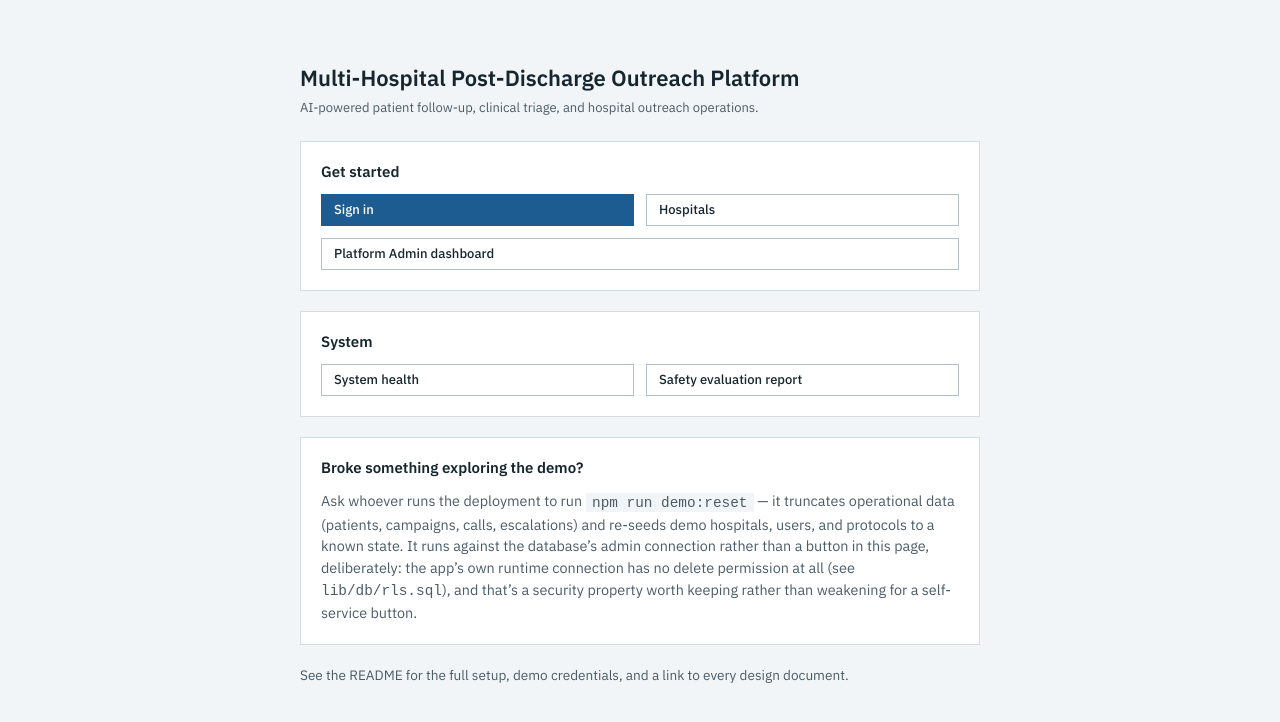
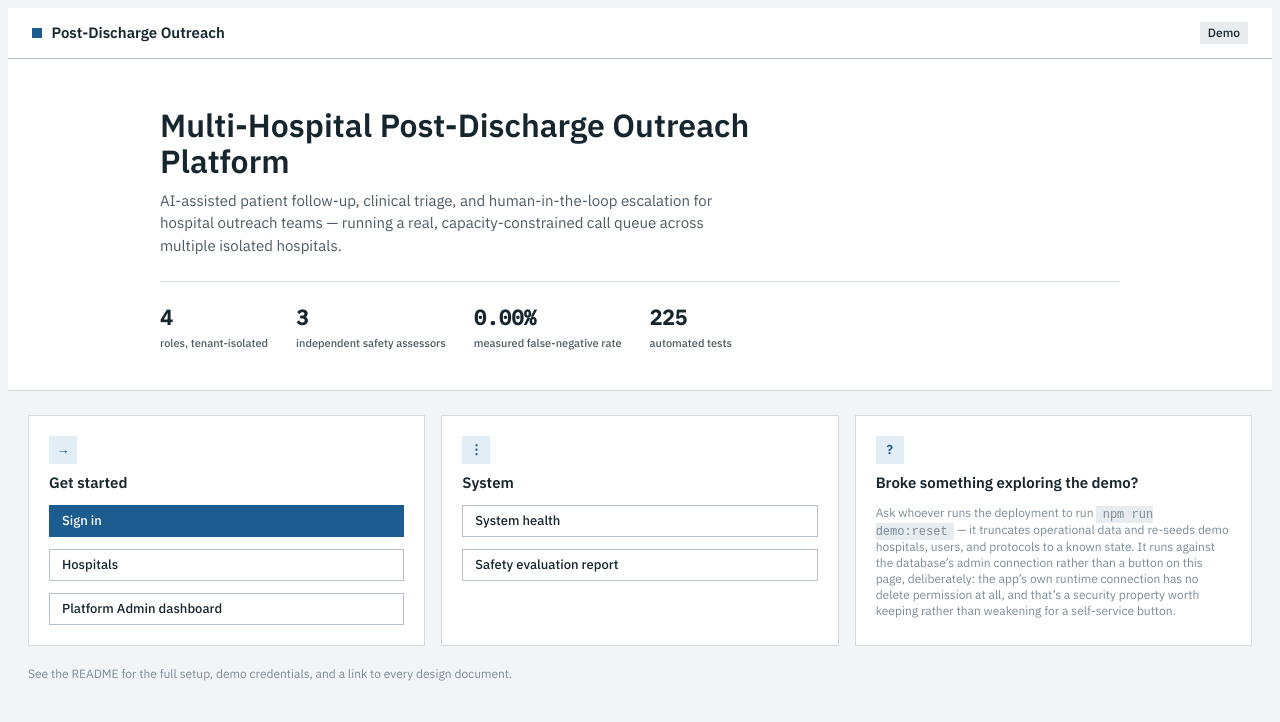
Before and after one commit to PavanSuryaChintada/M-H-P-D-OP-AI-PROF, a Next.js app: page / in a window 1280 px wide. Shown: the top 722 px of the page. Built offline with nearby package versions, Linux system fonts and the light colour scheme.

Commit message:
fix: add a real header and hero section to the landing/login pages

```diff
--- /dev/null
+++ b/app/SiteHeader.tsx
@@ -0,0 +1,18 @@
+import Link from "next/link";
+
+// A persistent top bar for the two pages that sit outside any hospital
+// context (landing, login) - HospitalNav plays this role everywhere else.
+// Without this, those two pages had no header at all, just a heading
+// floating at the top of a narrow column - the biggest single reason the
+// app read as "empty" rather than as a real product's front door.
+export default function SiteHeader({ tag }: { tag?: string }) {
+  return (
+    <header className="site-header">
+      <Link href="/" className="site-header-brand">
+        <span className="site-header-mark" />
+        Post-Discharge Outreach
+      </Link>
+      {tag && <span className="badge">{tag}</span>}
+    </header>
+  );
+}
--- a/app/globals.css
+++ b/app/globals.css
@@ -552,6 +552,103 @@ textarea:focus {
   min-width: 220px;
 }
 
+/* Site header — the landing and login pages sit outside any hospital
+   context, so HospitalNav doesn't apply; this is their equivalent. */
+.site-header {
+  display: flex;
+  align-items: center;
+  gap: 0.75rem;
+  padding: 0.85rem 1.5rem;
+  border-bottom: 1px solid var(--hairline-firm);
+  background: var(--paper);
+}
+.site-header-brand {
+  display: flex;
+  align-items: center;
+  gap: 0.6rem;
+  font-weight: 600;
+  font-size: 15px;
+  color: var(--ink);
+}
+.site-header-brand:hover {
+  text-decoration: none;
+  color: var(--ink);
+}
+.site-header-mark {
+  display: inline-block;
+  width: 10px;
+  height: 10px;
+  background: var(--action);
+  flex: none;
+}
+.site-header .badge {
+  margin-left: auto;
+}
+
+/* Landing page hero */
+.hero {
+  padding: 3rem 1.5rem 2.5rem;
+  border-bottom: 1px solid var(--hairline);
+  background: var(--paper);
+}
+.hero-inner {
+  max-width: 960px;
+  margin: 0 auto;
+}
+.hero h1 {
+  font-size: 2rem;
+  line-height: 1.15;
+  max-width: 640px;
+  margin-bottom: 0.6rem;
+}
+.hero p {
+  color: var(--ink-2);
+  font-size: 15px;
+  max-width: 560px;
+  margin-bottom: 1.25rem;
+}
+.fact-strip {
+  display: flex;
+  flex-wrap: wrap;
+  gap: 1.75rem;
+  margin-top: 1.5rem;
+  padding-top: 1.25rem;
+  border-top: 1px solid var(--hairline);
+}
+.fact-strip .fact .value {
+  font-family: "IBM Plex Mono", ui-monospace, monospace;
+  font-size: 1.3rem;
+  font-weight: 600;
+  color: var(--ink);
+}
+.fact-strip .fact .label {
+  display: block;
+  margin-top: 2px;
+}
+
+/* Feature/action card grid */
+.card-grid {
+  display: grid;
+  grid-template-columns: repeat(auto-fit, minmax(260px, 1fr));
+  gap: 1rem;
+  margin-bottom: 1.25rem;
+}
+.card-grid .card {
+  margin-bottom: 0;
+}
+.card-icon {
+  width: 28px;
+  height: 28px;
+  display: inline-flex;
+  align-items: center;
+  justify-content: center;
+  background: var(--action-weak);
+  color: var(--action);
+  font-weight: 600;
+  font-size: 13px;
+  margin-bottom: 0.6rem;
+}
+
 @media (prefers-reduced-motion: reduce) {
   * {
     animation: none !important;
--- a/app/page.tsx
+++ b/app/page.tsx
@@ -1,16 +1,45 @@
 import Link from "next/link";
+import SiteHeader from "./SiteHeader";
 
 // Doc 23 R6 — a real landing page. Every other page in this app is
 // reachable from here; nothing is a URL you have to already know.
 export default function Home() {
   return (
-    <main className="page" style={{ maxWidth: 720, marginTop: "2rem" }}>
-      <h1 style={{ marginBottom: "0.35rem" }}>Multi-Hospital Post-Discharge Outreach Platform</h1>
-      <p style={{ color: "var(--muted)", marginBottom: "1.5rem" }}>
-        AI-powered patient follow-up, clinical triage, and hospital outreach operations.
+    <>
+      <SiteHeader tag="Demo" />
+      <section className="hero">
+        <div className="hero-inner">
+          <h1>Multi-Hospital Post-Discharge Outreach Platform</h1>
+          <p>
+            AI-assisted patient follow-up, clinical triage, and human-in-the-loop escalation for
+            hospital outreach teams &mdash; running a real, capacity-constrained call queue across
+            multiple isolated hospitals.
           </p>
+          <div className="fact-strip">
+            <div className="fact">
+              <span className="value">4</span>
+              <span className="label meta">roles, tenant-isolated</span>
+            </div>
+            <div className="fact">
+              <span className="value">3</span>
+              <span className="label meta">independent safety assessors</span>
+            </div>
+            <div className="fact">
+              <span className="value">0.00%</span>
+              <span className="label meta">measured false-negative rate</span>
+            </div>
+            <div className="fact">
+              <span className="value">225</span>
+              <span className="label meta">automated tests</span>
+            </div>
+          </div>
+        </div>
+      </section>
 
+      <main className="page wide">
+        <div className="card-grid">
           <section className="card">
+            <span className="card-icon">&rarr;</span>
             <h2>Get started</h2>
             <nav className="landing-nav">
               <Link href="/login" className="btn primary">Sign in</Link>
@@ -20,6 +49,7 @@ export default function Home() {
           </section>
 
           <section className="card">
+            <span className="card-icon">&#8942;</span>
             <h2>System</h2>
             <nav className="landing-nav">
               <Link href="/admin/health" className="btn">System health</Link>
@@ -28,20 +58,23 @@ export default function Home() {
           </section>
 
           <section className="card">
+            <span className="card-icon">?</span>
             <h2>Broke something exploring the demo?</h2>
-        <p style={{ color: "var(--muted)", fontSize: "0.9rem" }}>
-          Ask whoever runs the deployment to run <code style={{ background: "var(--background)", padding: "0.1rem 0.4rem", borderRadius: "4px" }}>npm run demo:reset</code>{" "}
-          — it truncates operational data (patients, campaigns, calls, escalations) and re-seeds
-          demo hospitals, users, and protocols to a known state. It runs against the database&rsquo;s
-          admin connection rather than a button in this page, deliberately: the app&rsquo;s own runtime
-          connection has no delete permission at all (see <code>lib/db/rls.sql</code>), and that&rsquo;s
-          a security property worth keeping rather than weakening for a self-service button.
+            <p className="meta">
+              Ask whoever runs the deployment to run <code style={{ background: "var(--sunken)", padding: "0.1rem 0.4rem" }}>npm run demo:reset</code>{" "}
+              &mdash; it truncates operational data and re-seeds demo hospitals, users, and protocols to a
+              known state. It runs against the database&rsquo;s admin connection rather than a button on
+              this page, deliberately: the app&rsquo;s own runtime connection has no delete permission at
+              all, and that&rsquo;s a security property worth keeping rather than weakening for a
+              self-service button.
             </p>
           </section>
+        </div>
 
-      <p style={{ color: "var(--muted)", fontSize: "0.85rem" }}>
+        <p className="meta">
           See the README for the full setup, demo credentials, and a link to every design document.
         </p>
       </main>
+    </>
   );
 }
```
Also changed, not shown: app/login/page.tsx (+6 -2 lines). Lines whose indentation alone changed are shown as unchanged.
